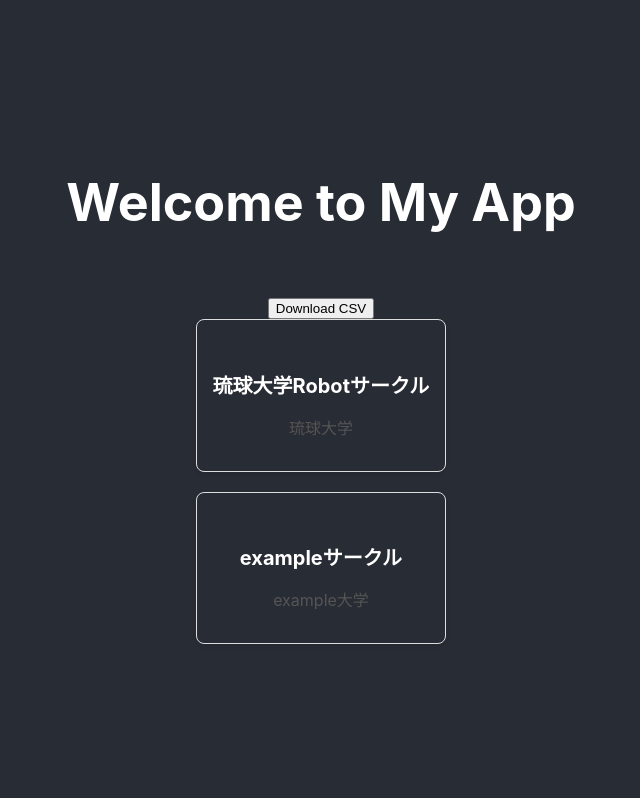
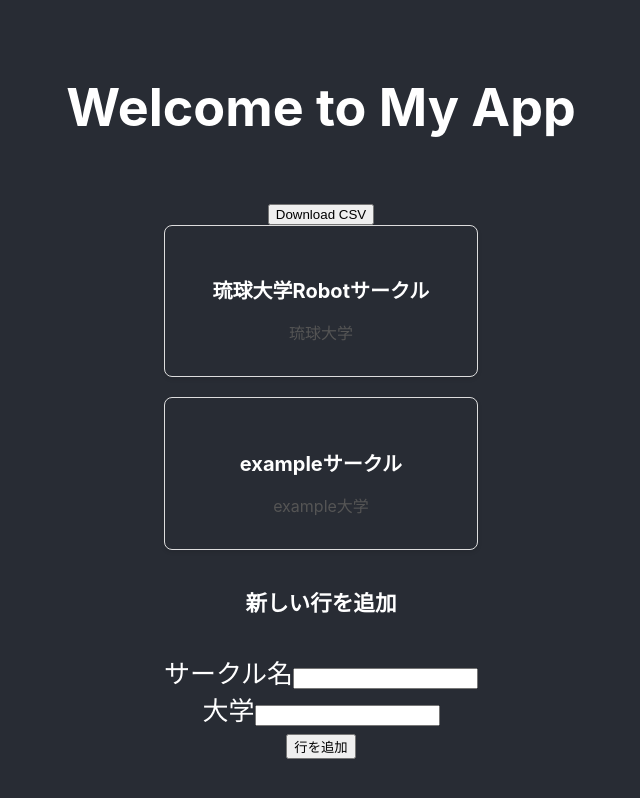
Before and after one commit to RobotClub-RyukyuUniv/TCDB, a React (Create React App) app: page / in a window 1280 px wide. Shown: the whole page, without its empty margins (319-959 px from the left). Built offline with nearby package versions, Linux system fonts and the light colour scheme.

Commit message:
書き出す機能つけた

```diff
--- a/src/DownloadCSV.js
+++ b/src/DownloadCSV.js
@@ -5,6 +5,7 @@ import './styles.css';
 const DownloadCSV = () => {
   const [csvData, setCsvData] = useState([]);
   const [headers, setHeaders] = useState([]);
+  const [newRow, setNewRow] = useState({ 'サークル名': '', '大学': '' });
 
   useEffect(() => {
     fetchData();
@@ -45,6 +46,16 @@ const DownloadCSV = () => {
     }
   };
 
+  const handleAddRow = () => {
+    setCsvData([...csvData, newRow]);
+    setNewRow({ 'サークル名': '', '大学': '' });
+  };
+
+  const handleInputChange = (e) => {
+    const { name, value } = e.target;
+    setNewRow({ ...newRow, [name]: value });
+  };
+
   return (
     <div className="container">
       <button className="btn btn-primary mb-3" onClick={handleDownload}>Download CSV</button>
@@ -61,6 +72,30 @@ const DownloadCSV = () => {
           </div>
         ))}
       </div>
+      <div className="mt-4">
+        <h5>新しい行を追加</h5>
+        <div className="form-group">
+          <label>サークル名</label>
+          <input
+            type="text"
+            className="form-control"
+            name="サークル名"
+            value={newRow['サークル名']}
+            onChange={handleInputChange}
+          />
+        </div>
+        <div className="form-group">
+          <label>大学</label>
+          <input
+            type="text"
+            className="form-control"
+            name="大学"
+            value={newRow['大学']}
+            onChange={handleInputChange}
+          />
+        </div>
+        <button className="btn btn-success mt-2" onClick={handleAddRow}>行を追加</button>
+      </div>
     </div>
   );
 };
```
